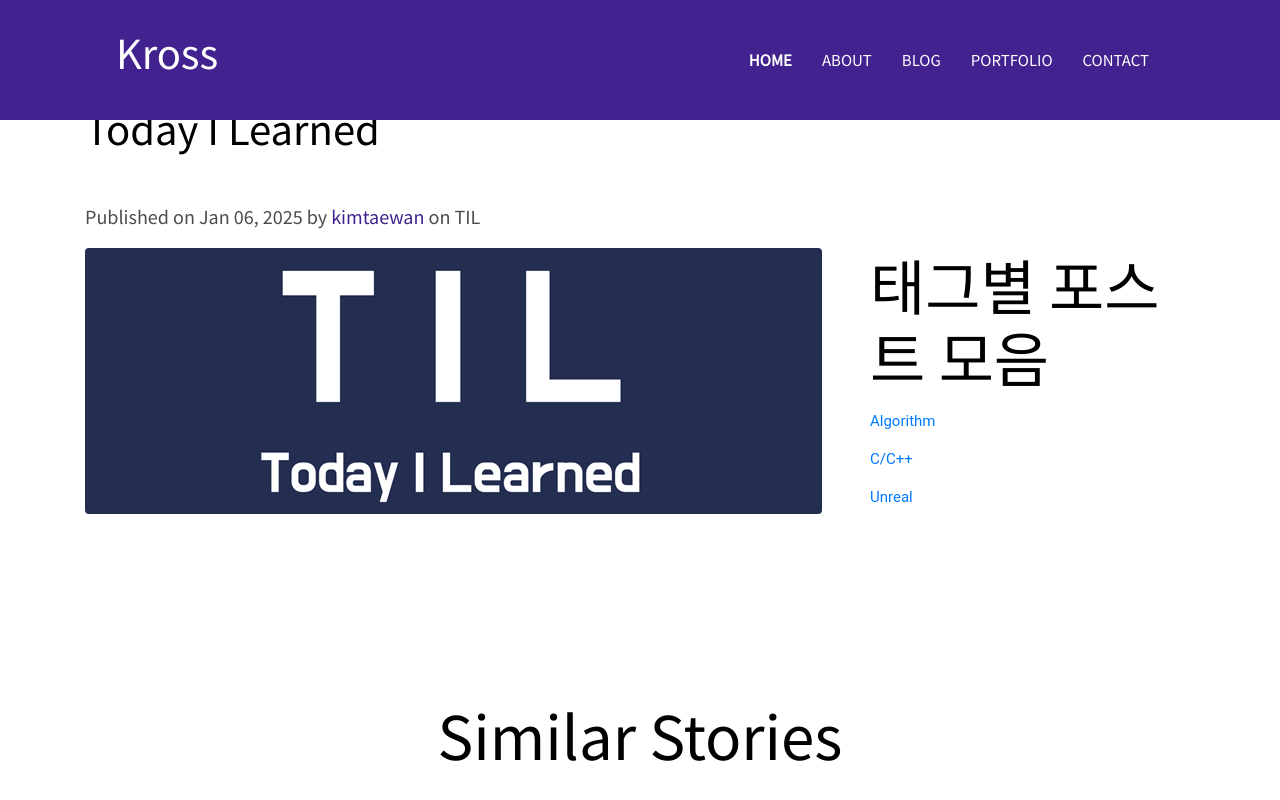
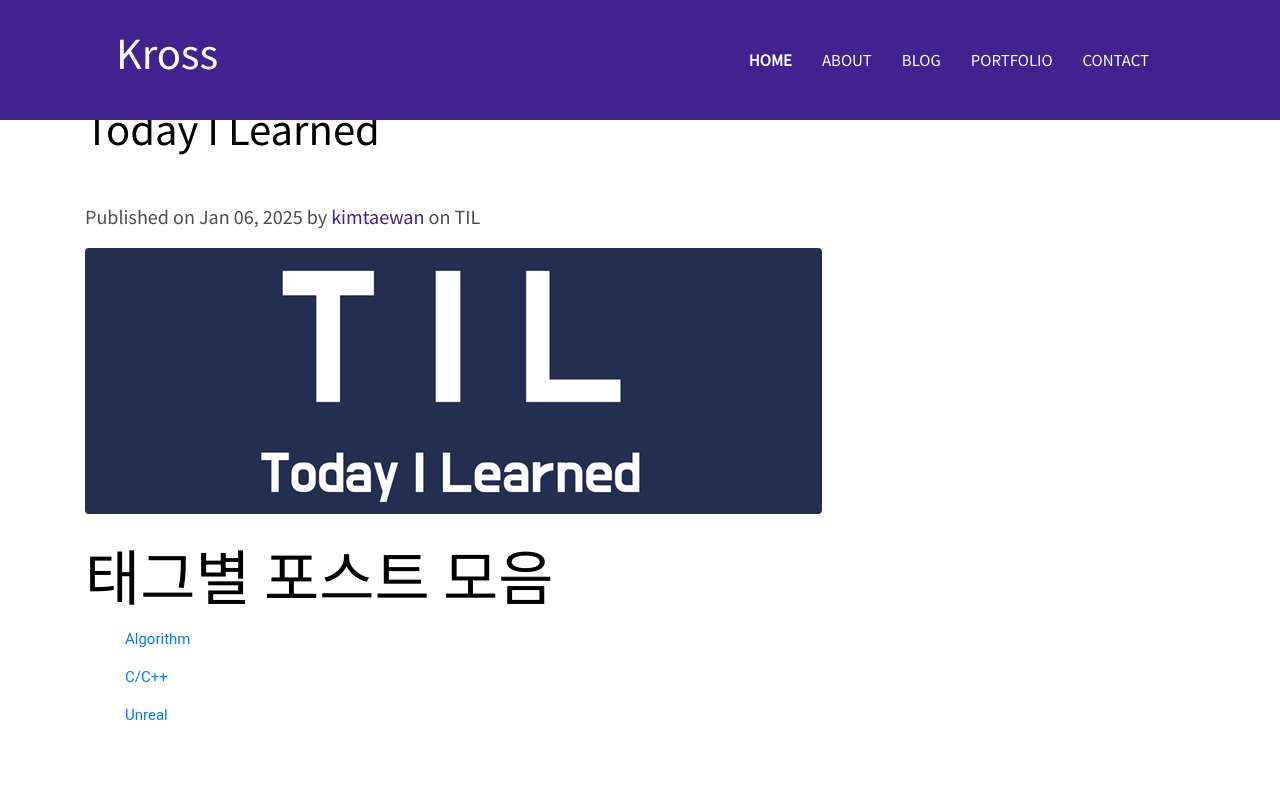
Before and after one commit to Cat-Yubi/Cat-Yubi.github.io, a Jekyll site: the page built from _posts/2025-01-05-Today-I-Learned.markdown, in a window 1280 px wide and 900 px high, scrolled down 480 px. Shown: the top 800 px of the window. Built offline with Jekyll 4.4.1, drawn with Linux system fonts in a browser that asks for light colours.

Commit message:
이미지 이후 탭

```diff
--- a/_layouts/post.html
+++ b/_layouts/post.html
@@ -32,6 +32,7 @@ layout: default
         <div class="content">
           {% if page.image %}
           <img src="{{ page.image | relative_url }}" class="img-fluid rounded float-left mr-5 mb-4" alt="{{ page.title }}">
+          <div style="clear: both; margin-top: 20px;"></div>
           {% endif %}
           {{ content }}
         </div>
```
